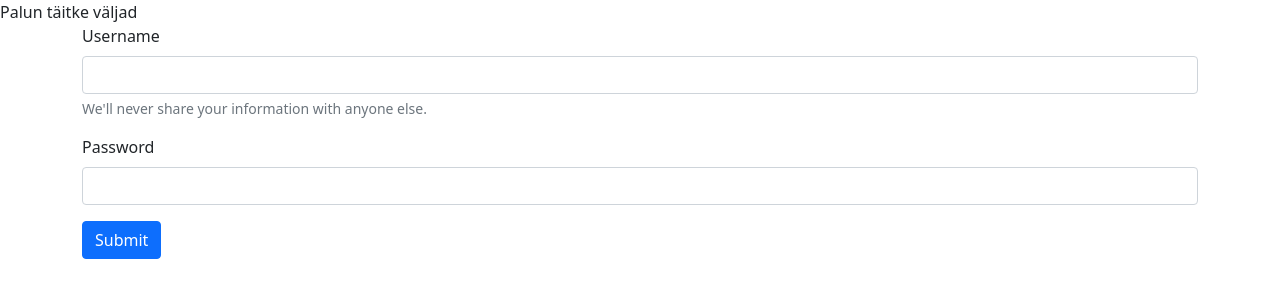
After one commit to mustonentimmo/php_alused, a PHP site: the page made by PHP_JA_MySQL/ÜL6.php in a window 1280 px wide. The commit adds this page. Shown: the top 300 px of the page. Run offline with PHP 8.4, Linux system fonts and the light colour scheme; some libraries are stand-ins or nearby versions.

Commit message:
ül3 ja ül4

```diff
--- a/PHP_JA_MySQL/ÜL2.php
+++ b/PHP_JA_MySQL/ÜL2.php
@@ -74,7 +74,6 @@ if(isset($_POST['submit'])){
             echo $rida['artist'].' - '.$rida['album'].' - '.$rida['aasta'].'<br>';
         }
 
-
     } else {
         echo 'Please select the value.';
     }
--- a/PHP_JA_MySQL/ÜL4.php
+++ b/PHP_JA_MySQL/ÜL4.php
@@ -11,3 +11,5 @@ while($rida = mysqli_fetch_array($valjund)){
     echo 'Arvenumber: '.$rida[3].'<br>';
     echo 'Maksumus: '.$rida[4].'<br>';
 }
+
+?>
--- /dev/null
+++ b/PHP_JA_MySQL/ÜL6.php
@@ -0,0 +1,76 @@
+<!doctype html>
+<html lang="en">
+<head>
+    <meta charset="UTF-8">
+    <meta name="viewport"
+          content="width=device-width, user-scalable=no, initial-scale=1.0, maximum-scale=1.0, minimum-scale=1.0">
+    <meta http-equiv="X-UA-Compatible" content="ie=edge">
+    <title>Document</title>
+    <link href="https://cdn.jsdelivr.net/npm/bootstrap@5.0.0-beta1/dist/css/bootstrap.min.css" rel="stylesheet" integrity="sha384-giJF6kkoqNQ00vy+HMDP7azOuL0xtbfIcaT9wjKHr8RbDVddVHyTfAAsrekwKmP1" crossorigin="anonymous">
+</head>
+<body>
+
+<?php
+
+// Import DB connection information
+include('config.php');
+
+
+    if (!empty($_POST['username']) && !empty($_POST['password'])) {
+        $username = $_POST['username'];
+        $password = $_POST['password'];
+
+        //Kontrollime kas kasutajanimi on andmebaasis olemas
+        $user_check_query = "SELECT * FROM users WHERE username='$username' LIMIT 1";
+        $result = mysqli_query($yhendus, $user_check_query);
+        $user = mysqli_fetch_assoc($result);
+
+        if ($user) { // if user exists
+            if ($user['username'] === $username) {
+                echo 'selline kasutajanimi juba eksisteerib';
+            }
+        } else {
+            //Parooli krüpteerimine
+            $salt = '84B03D034B409D4E';
+            $crypt = crypt($password, $salt);
+            //Kasutaja lisamine andmebaasi
+            $register = "INSERT INTO users (username, password) VALUES ('$username', '$crypt')";
+            $query = mysqli_query($yhendus, $register);
+
+            if (!$query) {
+                echo 'Tekkis viga, kasutajat ei registeeritud!';
+            } else {
+                echo 'Kasutaja on registeeritud!';
+            }
+        }
+
+    } else {
+        echo 'Palun täitke väljad';
+    }
+
+
+?>
+
+<div class="container">
+    <form method="POST">
+        <div class="mb-3">
+            <label for="" class="form-label">Username</label>
+            <input type="username" name="username" class="form-control" id="exampleInputEmail1" aria-describedby="usernameHelp">
+            <div id="usernameHelp" class="form-text">We'll never share your information with anyone else.</div>
+        </div>
+        <div class="mb-3">
+            <label for="exampleInputPassword1" class="form-label">Password</label>
+            <input type="password" name="password" class="form-control" id="exampleInputPassword1">
+        </div>
+
+        <button type="submit" class="btn btn-primary">Submit</button>
+    </form>
+</div>
+
+
+
+
+    <script src="https://cdn.jsdelivr.net/npm/@popperjs/core@2.5.4/dist/umd/popper.min.js" integrity="sha384-q2kxQ16AaE6UbzuKqyBE9/u/KzioAlnx2maXQHiDX9d4/zp8Ok3f+M7DPm+Ib6IU" crossorigin="anonymous"></script>
+    <script src="https://cdn.jsdelivr.net/npm/bootstrap@5.0.0-beta1/dist/js/bootstrap.min.js" integrity="sha384-pQQkAEnwaBkjpqZ8RU1fF1AKtTcHJwFl3pblpTlHXybJjHpMYo79HY3hIi4NKxyj" crossorigin="anonymous"></script>
+</body>
+</html>
```
